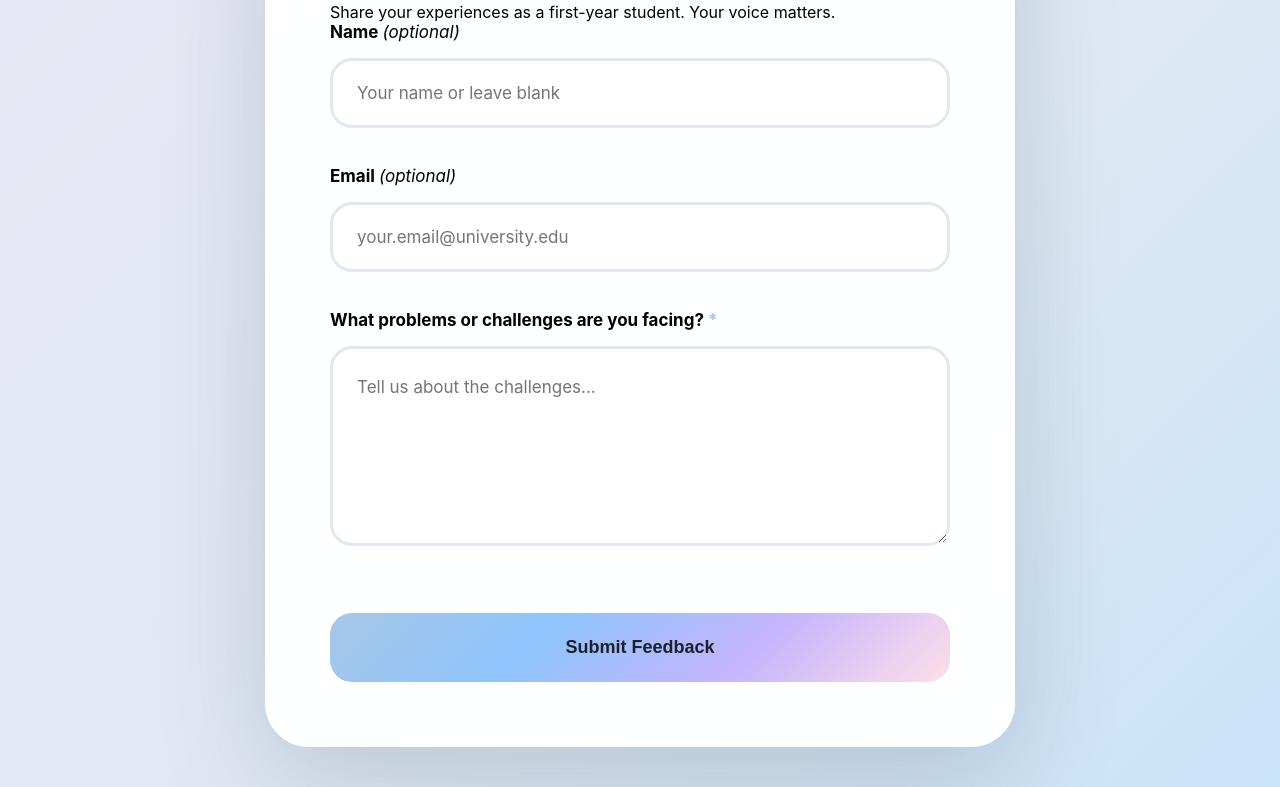
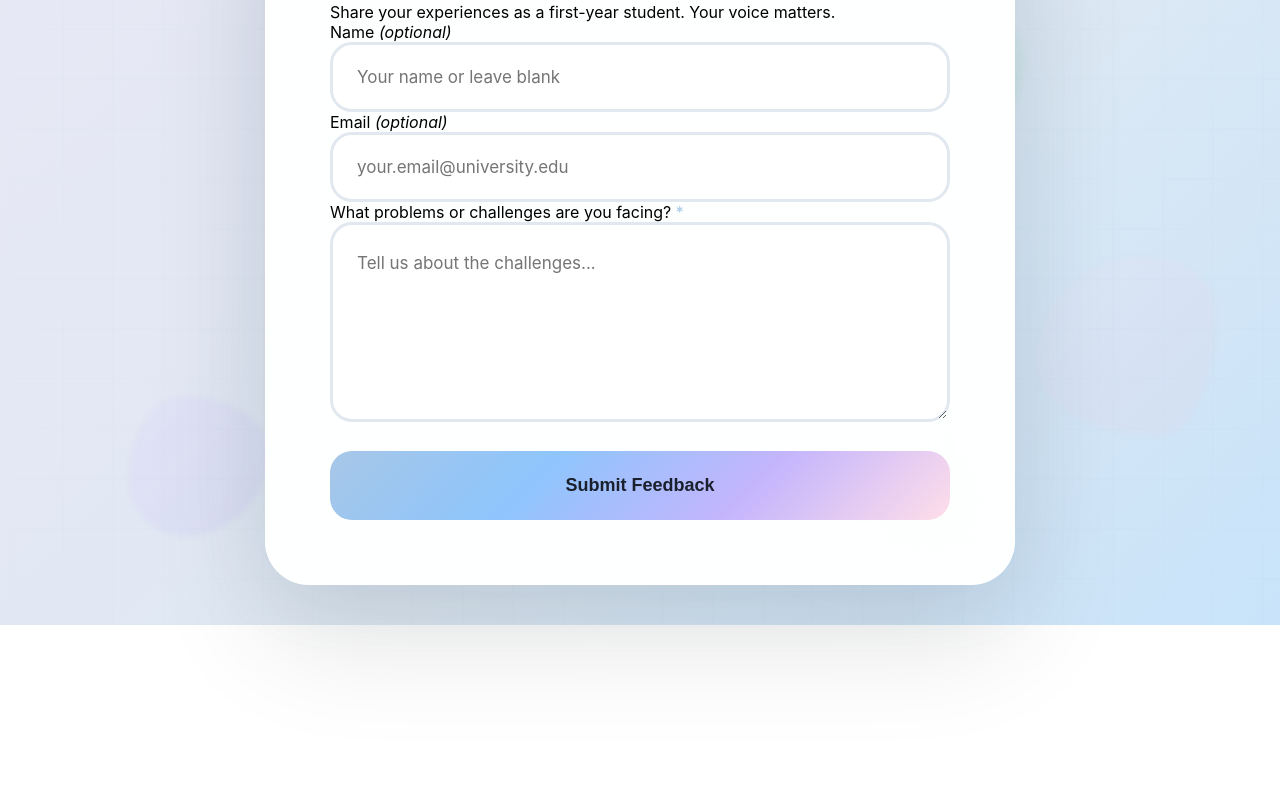
Before and after one commit to youness099/first-year-students-feedbacks, a plain HTML site: page index.html in a window 1280 px wide. Shown: the part 184-971 px from the top of the page. After the commit the page ends 809 px from the top, so only its background shows below. Drawn offline with Linux system fonts and the light colour scheme.

Commit message:
Update index.html

```diff
--- a/index.html
+++ b/index.html
@@ -5,65 +5,88 @@
 <meta name="viewport" content="width=device-width, initial-scale=1.0">
 <title>First Year Student Feedback</title>
 <style>
-        /* ------------------------- CSS كما في كودك الأصلي ------------------------- */
     * { margin:0; padding:0; box-sizing:border-box; }
     body {
         font-family: 'Inter', -apple-system, BlinkMacSystemFont, 'Segoe UI', sans-serif;
         background: linear-gradient(-45deg, #ffdee9, #b5deff, #dfe9f3, #ede7f6, #fce4ec, #e0f2f7);
         background-size: 400% 400%;
         animation: gradientShift 25s ease infinite;
-            min-height: 100vh;
-            padding: 40px 20px;
-            display: flex;
-            align-items: center;
-            justify-content: center;
-            position: relative;
-            overflow-x: hidden;
+        min-height:100vh;
+        padding:40px 20px;
+        display:flex;
+        align-items:center;
+        justify-content:center;
+        position:relative;
+        overflow-x:hidden;
     }
 
     @keyframes gradientShift {
-            0% { background-position: 0% 50%; }
-            50% { background-position: 100% 50%; }
-            100% { background-position: 0% 50%; }
+        0% { background-position:0% 50%; }
+        50% { background-position:100% 50%; }
+        100% { background-position:0% 50%; }
     }
 
-        .container { max-width: 750px; width: 100%; position: relative; z-index: 2; }
-        .card {
-            background: rgba(255, 255, 255, 0.97);
-            backdrop-filter: blur(50px) saturate(200%);
-            border-radius: 44px;
-            padding: 65px;
-            box-shadow: 0 50px 120px rgba(0, 0, 0, 0.12),
-                        0 0 0 1px rgba(255, 255, 255, 0.8) inset,
-                        0 0 80px rgba(167, 199, 231, 0.2);
-            position: relative;
-            overflow: hidden;
+    .grid-bg {
+        position: fixed;
+        top: 0; left:0; width:100%; height:100%;
+        background-image:
+            linear-gradient(rgba(167,199,231,0.03) 1px, transparent 1px),
+            linear-gradient(90deg, rgba(167,199,231,0.03) 1px, transparent 1px);
+        background-size:50px 50px;
+        animation: gridMove 20s linear infinite;
+        pointer-events:none;
+        z-index:1;
     }
 
-        h1 { font-size: 52px; font-weight: 900; margin-bottom: 18px; }
+    @keyframes gridMove { 0%{transform:translate(0,0);} 100%{transform:translate(50px,50px);} }
 
-        .form-group { margin-bottom: 38px; position: relative; }
-        label { display:block; margin-bottom:16px; font-weight:700; font-size:17px; }
-        input, textarea {
-            width:100%; padding:22px 24px; border:3px solid #e2e8f0; border-radius:22px;
-            font-size:17px; font-family:inherit; background:#fff;
-        }
-        textarea { resize: vertical; min-height:200px; line-height:1.9; }
-
-        button {
-            background: linear-gradient(135deg, #a7c7e7, #8ec5fc, #c4b5fd, #ffdee9);
-            color: #1a202c; border:none; padding:24px 50px; border-radius:22px;
-            font-size:18px; font-weight:800; cursor:pointer; width:100%; margin-top:25px;
+    .particles { position: fixed; top:0; left:0; width:100%; height:100%; pointer-events:none; z-index:1; }
+    .particle { position:absolute; width:4px; height:4px; background:white; border-radius:50%; opacity:0; animation:particleRise 10s infinite ease-in; box-shadow:0 0 10px rgba(255,255,255,0.5); }
+    @keyframes particleRise {
+        0% {opacity:0; transform:translateY(0) translateX(0) scale(0);}
+        10% {opacity:1;}
+        90% {opacity:1;}
+        100% {opacity:0; transform:translateY(-120vh) translateX(100px) scale(1.5);}
     }
 
-        .success-message {
-            background: linear-gradient(135deg, #81e6d9 0%, #68d391 40%, #4fd1c5 100%);
-            color: #1a202c; padding:36px; border-radius:32px; margin-bottom:45px;
-            display:none; text-align:center; font-weight:600;
+    .floating-shapes { position: fixed; width:100%; height:100%; top:0; left:0; pointer-events:none; overflow:hidden; z-index:1; }
+    .shape { position:absolute; opacity:0.1; animation:floatShape 30s infinite ease-in-out; filter:blur(3px); }
+    .shape:nth-child(1){width:120px;height:120px;background:linear-gradient(135deg,#a7c7e7,#8ec5fc);border-radius:30% 70% 70% 30% / 30% 30% 70% 70%;top:5%;left:5%;animation-delay:0s;}
+    .shape:nth-child(2){width:180px;height:180px;background:linear-gradient(135deg,#ffdee9,#ffb7d5);border-radius:60% 40% 30% 70% / 60% 30% 70% 40%;top:55%;right:5%;animation-delay:5s;}
+    .shape:nth-child(3){width:140px;height:140px;background:linear-gradient(135deg,#c4b5fd,#a78bfa);border-radius:40% 60% 60% 40% / 60% 40% 60% 40%;bottom:10%;left:10%;animation-delay:10s;}
+    .shape:nth-child(4){width:100px;height:100px;background:linear-gradient(135deg,#81e6d9,#68d391);border-radius:50% 50% 30% 70% / 50% 50% 70% 30%;top:25%;right:20%;animation-delay:15s;}
+    .shape:nth-child(5){width:160px;height:160px;background:linear-gradient(135deg,#feca57,#ff9ff3);border-radius:70% 30% 50% 50% / 30% 60% 40% 70%;top:70%;left:40%;animation-delay:20s;}
+    @keyframes floatShape{
+        0%,100%{transform:translate(0,0) rotate(0deg) scale(1);}
+        20%{transform:translate(50px,-70px) rotate(72deg) scale(1.2);}
+        40%{transform:translate(-40px,50px) rotate(144deg) scale(0.8);}
+        60%{transform:translate(60px,30px) rotate(216deg) scale(1.1);}
+        80%{transform:translate(-30px,-40px) rotate(288deg) scale(0.9);}
     }
+
+    .container{max-width:750px;width:100%;position:relative;z-index:2;}
+    .card{background:rgba(255,255,255,0.97);backdrop-filter:blur(50px) saturate(200%);border-radius:44px;padding:65px;position:relative;overflow:hidden;box-shadow:0 50px 120px rgba(0,0,0,0.12),0 0 0 1px rgba(255,255,255,0.8) inset,0 0 80px rgba(167,199,231,0.2);}
+    h1{color:#1a202c;margin-bottom:18px;font-size:52px;font-weight:900;letter-spacing:-2px;position:relative;}
+
+    input, textarea{width:100%;padding:22px 24px;border:3px solid #e2e8f0;border-radius:22px;font-size:17px;font-family:inherit;background:#fff;}
+    textarea{resize:vertical; min-height:200px; line-height:1.9;}
+    button{background:linear-gradient(135deg,#a7c7e7,#8ec5fc,#c4b5fd,#ffdee9);color:#1a202c;border:none;padding:24px 50px;border-radius:22px;font-size:18px;font-weight:800;cursor:pointer;width:100%;margin-top:25px;}
+
+    .success-message{background:linear-gradient(135deg,#81e6d9 0%,#68d391 40%,#4fd1c5 100%);color:#1a202c;padding:36px;border-radius:32px;margin-bottom:45px;display:none;text-align:center;font-weight:600;}
+
 </style>
 </head>
 <body>
+<div class="grid-bg"></div>
+<div class="particles" id="particles"></div>
+<div class="floating-shapes">
+    <div class="shape"></div>
+    <div class="shape"></div>
+    <div class="shape"></div>
+    <div class="shape"></div>
+    <div class="shape"></div>
+</div>
+
 <div class="container">
     <div class="success-message" id="successMessage">
         <span style="font-size:72px;">✓</span>
@@ -77,27 +100,35 @@
 
         <form id="feedbackForm" action="https://formspree.io/f/xrbyyjwo" method="POST" autocomplete="off">
             <div class="form-group">
-                    <label>Name <span style="font-weight:400; font-style:italic;">(optional)</span></label>
-                    <input type="text" name="name" placeholder="Your name or leave blank">
+                <label>Name <span style="font-weight:400;font-style:italic;">(optional)</span></label>
+                <input type="text" id="studentName" name="name" placeholder="Your name or leave blank">
             </div>
-
             <div class="form-group">
-                    <label>Email <span style="font-weight:400; font-style:italic;">(optional)</span></label>
-                    <input type="email" name="email" placeholder="your.email@university.edu">
+                <label>Email <span style="font-weight:400;font-style:italic;">(optional)</span></label>
+                <input type="email" id="studentEmail" name="email" placeholder="your.email@university.edu">
             </div>
-
             <div class="form-group">
                 <label>What problems or challenges are you facing? <span style="color:#a7c7e7;">*</span></label>
-                    <textarea name="message" required placeholder="Tell us about the challenges..."></textarea>
+                <textarea id="problem" name="message" required placeholder="Tell us about the challenges..."></textarea>
             </div>
-
-                <button type="submit">Submit Feedback</button>
+            <button type="submit"><span>Submit Feedback</span></button>
         </form>
     </div>
 </div>
 
 <script>
-        // Formspree submission
+    // Particles
+    const particlesContainer = document.getElementById('particles');
+    for(let i=0;i<50;i++){
+        const particle = document.createElement('div');
+        particle.className='particle';
+        particle.style.left=Math.random()*100+'%';
+        particle.style.bottom='-10px';
+        particle.style.animationDelay=Math.random()*10+'s';
+        particlesContainer.appendChild(particle);
+    }
+
+    // Formspree
     document.getElementById('feedbackForm').addEventListener('submit', async function(e){
         e.preventDefault();
         const form = e.target;
@@ -107,19 +138,11 @@
             const response = await fetch(form.action, {
                 method: form.method,
                 body: data,
-                    headers: { 'Accept': 'application/json' }
+                headers: {'Accept':'application/json'}
             });
 
-                if (response.ok) {
-                    form.style.display = 'none';
-                    document.getElementById('successMessage').style.display = 'block';
-                } else {
+            if(response.ok){
+                form.style.display='none';
+                document.getElementById('successMessage').style.display='block';
+            }else{
                 alert('There was a problem submitting your feedback. Please try again.');
-                }
-            } catch(err) {
-                alert('Network error: Could not submit form.');
-            }
-        });
-    </script>
-</body>
-</html>
```
Lines whose indentation alone changed are shown as unchanged.
